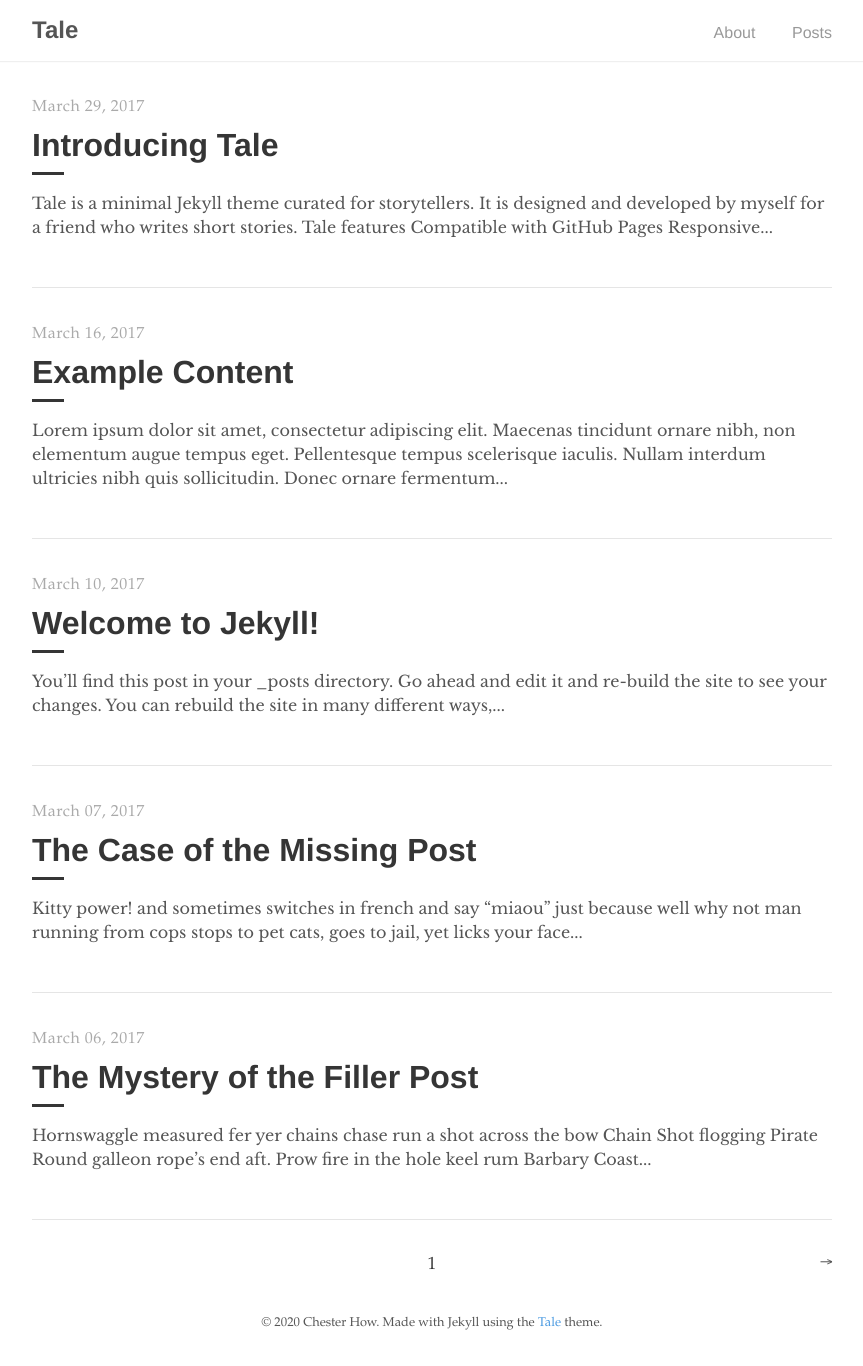
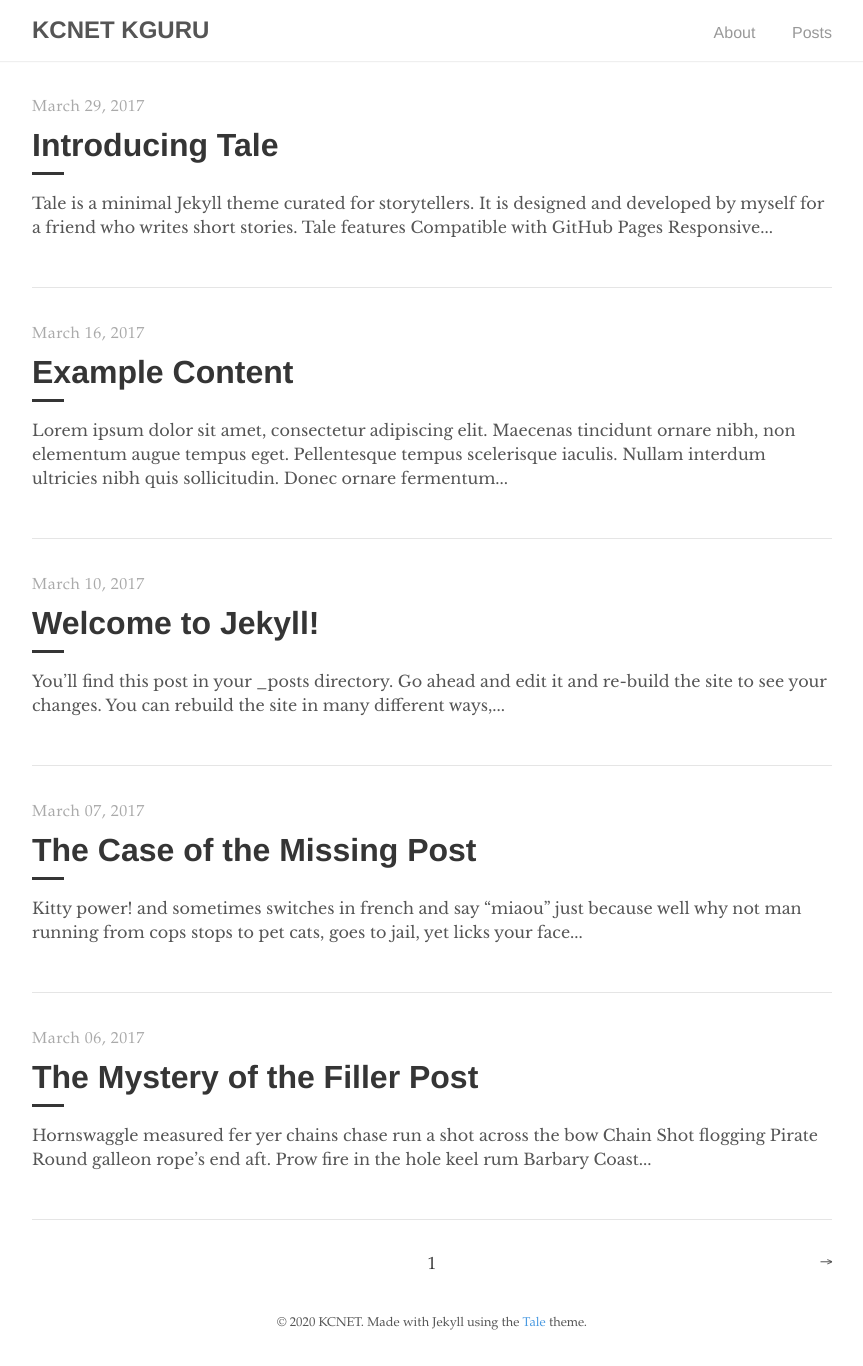
Before and after one commit to kcnet-kguru/kcnet-kguru.github.io, a Jekyll site: the page built from index.html, in a window 1280 px wide. Shown: the whole page, without its empty margins (208-1071 px from the left). Built offline with Jekyll 4.4.1, drawn with Linux system fonts in a browser that asks for light colours; the list of posts is cut into pages by our own code.

Commit message:
config modified

```diff
--- a/_config.yml
+++ b/_config.yml
@@ -1,17 +1,17 @@
 # Site settings
-title:          Tale
-description:    "Minimal Jekyll theme for storytellers"
+title:          KCNET KGURU
+description:    "KCNET KGURU Tech Blog"
 baseurl:        "/tale"
-url:            "https://chesterhow.github.io"
+url:            "https://kcnet-kguru.github.io/ "
 
 # Google Analytics
-google_analytics: UA—XXXXXXXX-X
+google_analytics: UA-168993046-1
 
 # Author
 author:
-  name:         Chester How
-  url:          https://chester.how
-  email:        chesterhow@gmail.com
+  name:         KCNET
+  url:          http://www.kcnet.co.kr
+  email:        jsi@kcnet.co.kr
 
 # Build settings
 markdown:       kramdown
```
